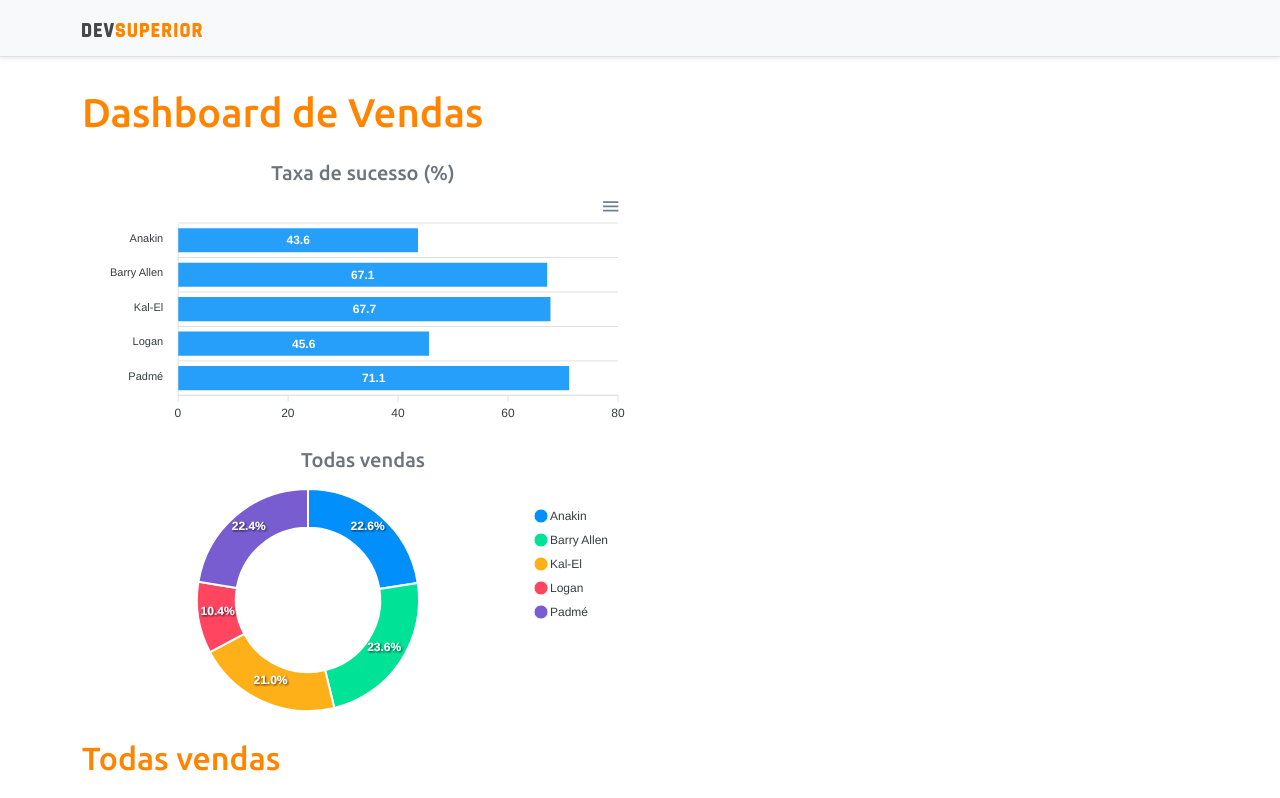
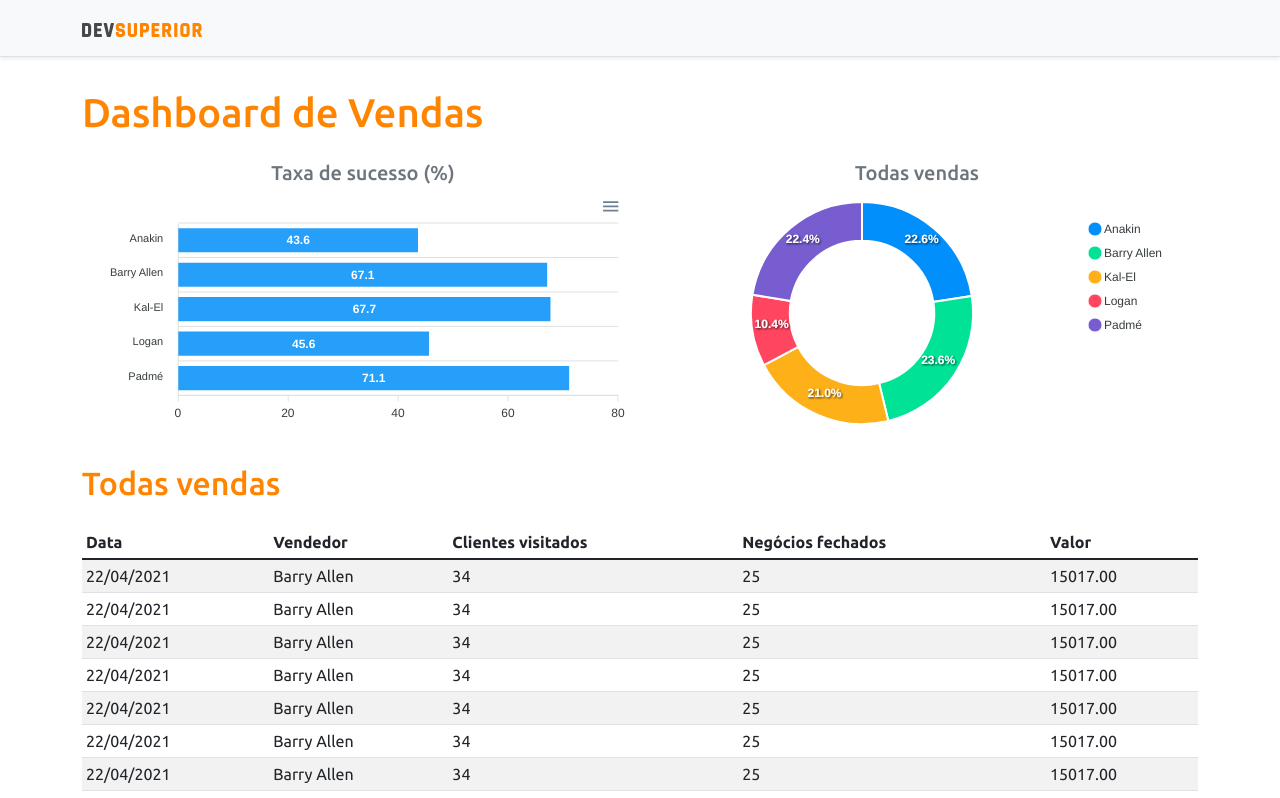
Before and after one commit to matheuskp29/dsvendas-sds4, a React (Create React App) app in the folder frontend/: page / in a window 1280 px wide. Shown: the top 798 px of the page. Built offline with nearby package versions, Linux system fonts and the light colour scheme.

Commit message:
Updating static charts

```diff
--- a/frontend/src/App.tsx
+++ b/frontend/src/App.tsx
@@ -10,15 +10,16 @@ function App() {
     <>
       <NavBar />
       <div className="container">
+
         <h1 className="text-primary py-3">Dashboard de Vendas</h1>
 
         <div className="row px-3">
+
           <div className="col-sm-6">
             <h5 className="text-center text-secondary">Taxa de sucesso (%)</h5>
             <BarChart />
           </div>
-        </div>
-        <div className="row px-3">
+
           <div className="col-sm-6">
             <h5 className="text-center text-secondary">Todas vendas</h5>
             <DonutChart />
```
